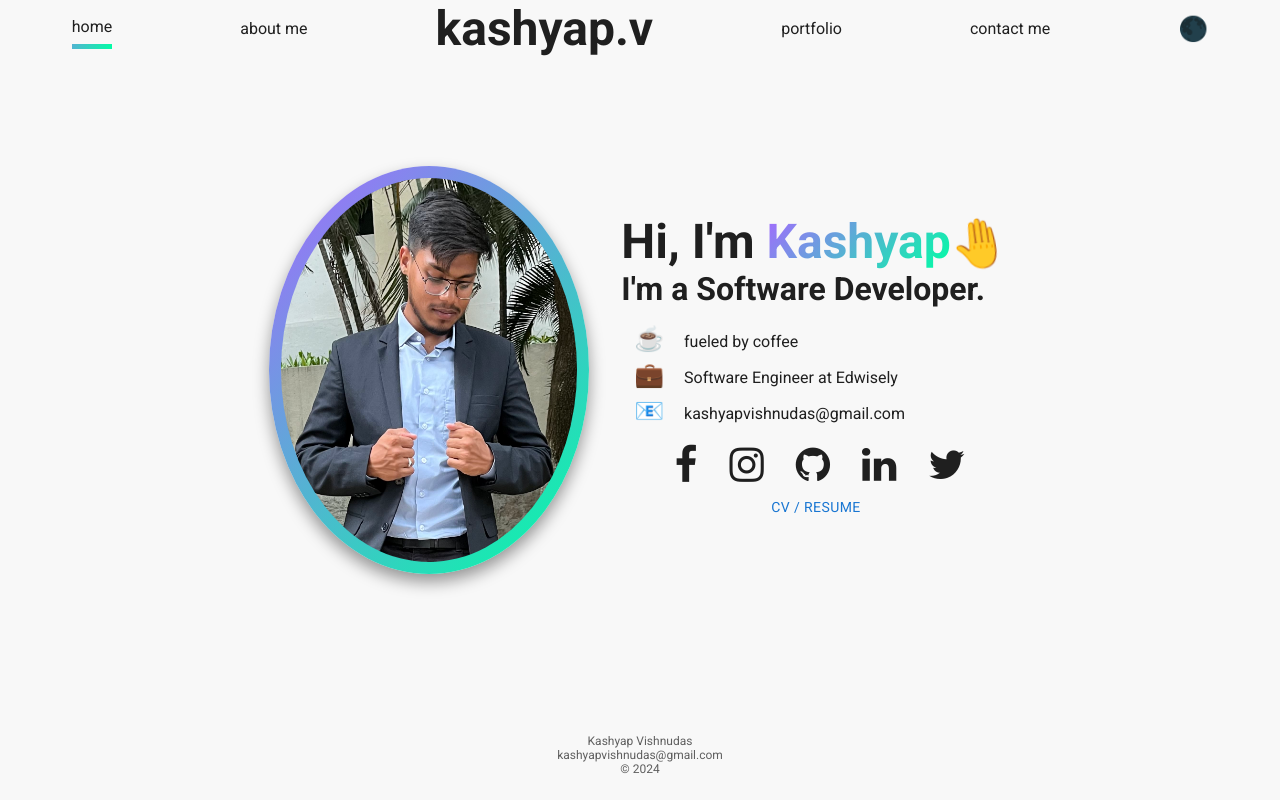
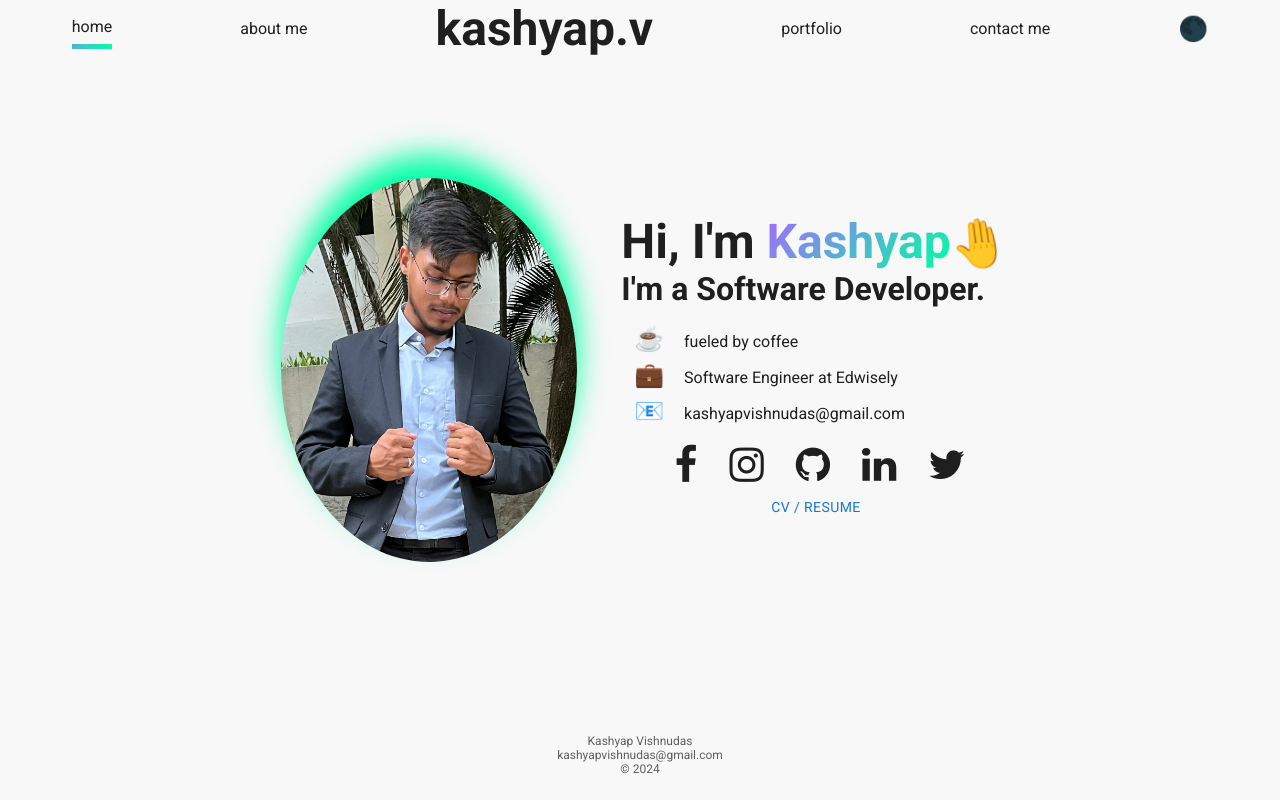
Before and after one commit to Vkashyap1729/my_portfolio_live, a React (Create React App) app: page / in a window 1280 px wide. Built offline with nearby package versions, Linux system fonts and the light colour scheme; the HTML template or start-up script is replaced by a standard one.

Commit message:
profile image drop shadow

```diff
--- a/src/components/home/Home.js
+++ b/src/components/home/Home.js
@@ -23,9 +23,12 @@ export default function Home() {
       minHeight={'calc(100vh - 175px)'}
     >
       <Box
-        className={classNames(Style.avatar, Style.shadowed)}
+        // className={classNames(Style.avatar, Style.shadowed)}
+        sx={{
+          filter: `drop-shadow(0 -6mm 4mm rgb(0,255,164))`,
+        }}
         alt={'image of developer'}
-        style={{ background: info.gradient }}
+        // style={{ background: info.gradient }}
         component={'img'}
         src={me}
         width={{ xs: '27vh', md: '40vh' }}
@@ -80,5 +83,5 @@ export default function Home() {
         </Box>
       </Box>
     </Box>
-  );
+  )
 }
```
